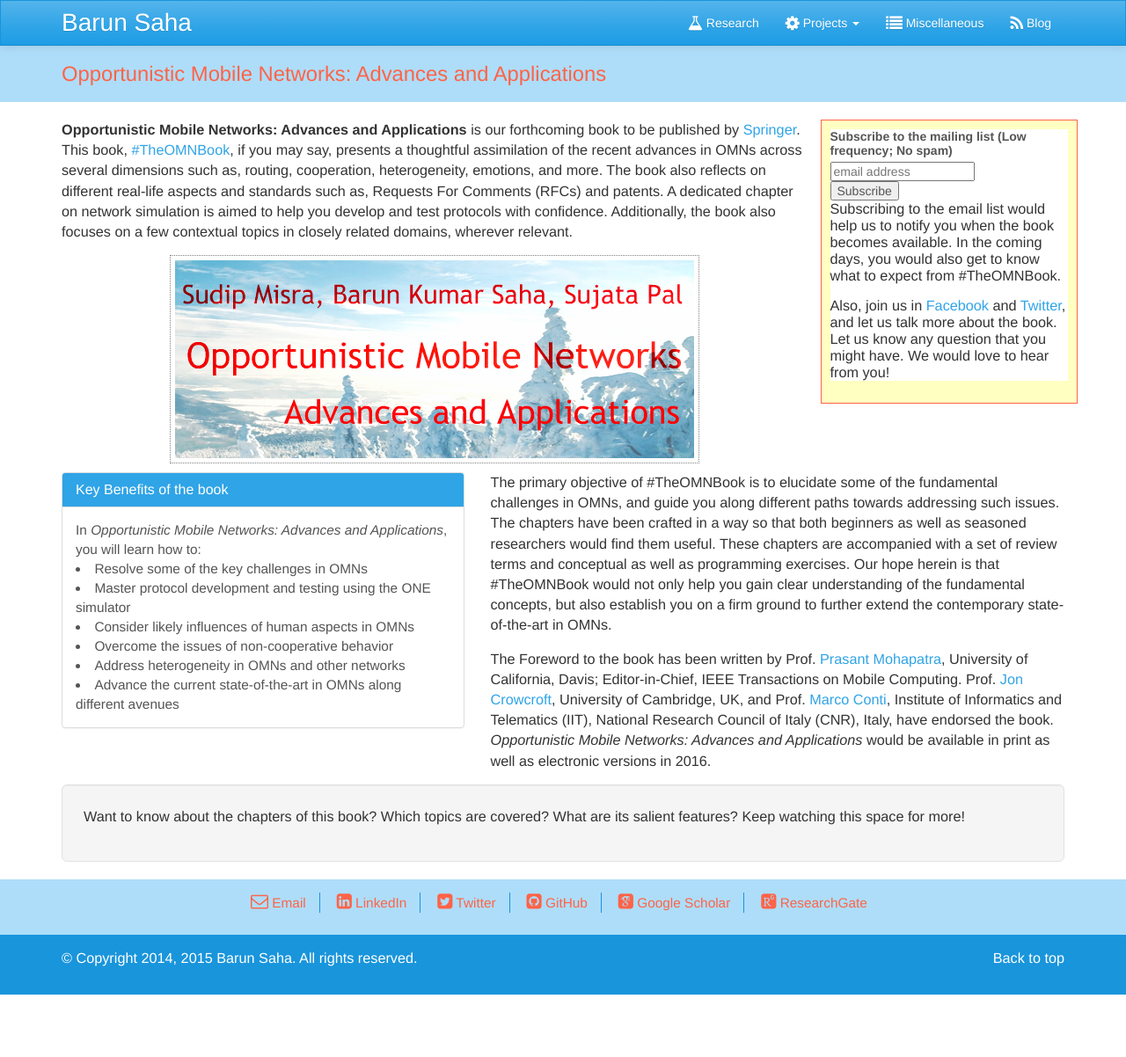
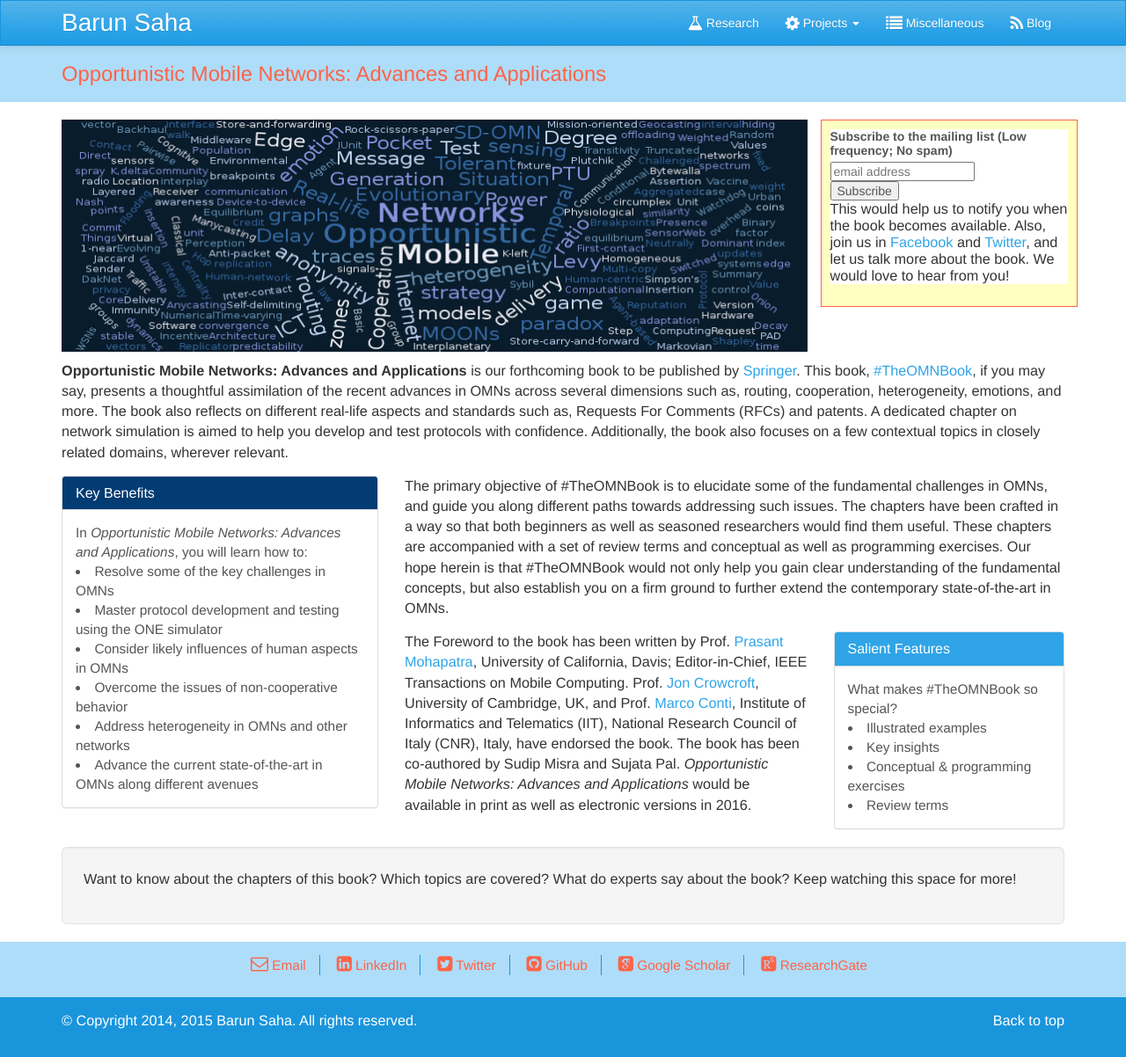
Before and after one commit to barun-saha/barun-saha.github.io, a Jekyll site: the page the_omn_book.html, which Jekyll copies as it is, in a window 1280 px wide. Shown: the whole page at 88% size. Built offline with Jekyll 4.4.1, drawn with Linux system fonts in a browser that asks for light colours; nearby versions of some CDN libraries; some web fonts are replaced; comment, search, counter and statistics services are not loaded; before the commit the page ends 1131 px from its top, so only the background shows below that.

Commit message:
Added salient features of #TheOMNBook

```diff
--- a/assets/css/custom.css
+++ b/assets/css/custom.css
@@ -491,9 +491,7 @@ p.h4.meta {
 }
 
 .book-image {
-    padding: 5px;
     margin-bottom: 10px;
-    border: 1px dotted gray;
 }
 .book-social {
     padding: 10px;
--- a/the_omn_book.html
+++ b/the_omn_book.html
@@ -67,6 +67,45 @@ Opportunistic Mobile Networks: Advances and Applications
 	<div class="container">
         <div class="row">
             <div class="col-md-9 col-sm-112">
+                <img class="img-responsive center-block book-image"
+                     src="assets/images/the_omn_book/keywords_cloud.png"
+                     alt="The OMN Book">
+            </div>
+
+            <div class="col-md-3 col-sm-12 book-social">
+                <link href="//cdn-images.mailchimp.com/embedcode/slim-081711.css"
+                      rel="stylesheet" type="text/css">
+                <style type="text/css">
+                    #mc_embed_signup{background:#fff; clear:left; font:14px Helvetica,Arial,sans-serif; }
+                </style>
+                <div id="mc_embed_signup">
+                    <form action="//barunsaha.us12.list-manage.com/subscribe/post?u=d07c2bbbcf2273011b8a93000&amp;id=c5e8adc27f" method="post" id="mc-embedded-subscribe-form" name="mc-embedded-subscribe-form" class="validate" target="_blank" novalidate>
+                        <div id="mc_embed_signup_scroll">
+                        <label for="mce-EMAIL" style="display: block;">Subscribe to the mailing list (Low frequency; No spam)</label>
+                        <input type="email" value="" name="EMAIL" class="email"
+                               id="mce-EMAIL" placeholder="email address" required>
+                        <!-- real people should not fill this in and expect good things - do not remove this or risk form bot signups-->
+                        <div style="position: absolute; left: -5000px;">
+                            <input type="text" name="b_d07c2bbbcf2273011b8a93000_c5e8adc27f" tabindex="-1" value=""></div>
+                        <div class="clear"><input type="submit" value="Subscribe"
+                                                  name="subscribe"
+                                                  id="mc-embedded-subscribe" class="button"></div>
+                        </div>
+                    </form>
+
+                    <p>
+                        This would help us to notify
+                        you when the book becomes available. Also, join us in
+                        <a href="https://www.facebook.com/TheOMNBook/">Facebook</a>
+                        and <a href="https://twitter.com/search?q=%23TheOMNBook&src=typd">
+                        Twitter</a>,
+                        and let us talk more about the book. We would love to
+                        hear from you!
+                    </p>
+                </div>
+            </div>
+
+            <div class="col-md-12">
                 <p>
                     <strong>Opportunistic Mobile Networks: Advances and Applications</strong>
                     is our forthcoming book to be published by
@@ -82,52 +121,12 @@ Opportunistic Mobile Networks: Advances and Applications
                     Additionally, the book also focuses on a few contextual topics in
                     closely related domains, wherever relevant.
                 </p>
-
-                <img class="img-responsive center-block book-image"
-                     src="assets/images/the_omn_book/cover2.jpg"
-                     alt="The OMN Book">
             </div>
 
-            <div class="col-md-3 col-sm-12 book-social">
-                <link href="//cdn-images.mailchimp.com/embedcode/slim-081711.css"
-                      rel="stylesheet" type="text/css">
-                <style type="text/css">
-                    #mc_embed_signup{background:#fff; clear:left; font:14px Helvetica,Arial,sans-serif; }
-                </style>
-                <div id="mc_embed_signup">
-                    <form action="//barunsaha.us12.list-manage.com/subscribe/post?u=d07c2bbbcf2273011b8a93000&amp;id=c5e8adc27f" method="post" id="mc-embedded-subscribe-form" name="mc-embedded-subscribe-form" class="validate" target="_blank" novalidate>
-                        <div id="mc_embed_signup_scroll">
-                        <label for="mce-EMAIL" style="display: block;">Subscribe to the mailing list (Low frequency; No spam)</label>
-                        <input type="email" value="" name="EMAIL" class="email" id="mce-EMAIL" placeholder="email address" required>
-                        <!-- real people should not fill this in and expect good things - do not remove this or risk form bot signups-->
-                        <div style="position: absolute; left: -5000px;"><input type="text" name="b_d07c2bbbcf2273011b8a93000_c5e8adc27f" tabindex="-1" value=""></div>
-                        <div class="clear"><input type="submit" value="Subscribe" name="subscribe" id="mc-embedded-subscribe" class="button"></div>
-                        </div>
-                    </form>
-
-                    <p>
-                        Subscribing to the email list would help us to notify
-                        you when the book becomes available. In the coming days,
-                        you would also get to know what to expect from
-                        #TheOMNBook.
-                    </p>
-
-                    <p>
-                        Also, join us in
-                        <a href="https://www.facebook.com/TheOMNBook/">Facebook</a>
-                        and <a href="https://twitter.com/search?q=%23TheOMNBook&src=typd">
-                        Twitter</a>,
-                        and let us talk more about the book. Let us know any
-                        question that you might have. We would love to hear from
-                        you!
-                    </p>
-                </div>
-            </div>
-
-            <div class="col-md-5">
-                <div class="panel panel-primary">
+            <div class="col-md-4">
+                <div class="panel panel-info">
                       <div class="panel-heading">
-                          <h3 class="panel-title">Key Benefits of the book</h3>
+                          <h3 class="panel-title">Key Benefits</h3>
                       </div>
                       <div class="panel-body" style="font-size: 1.1em;">
                           In <em>Opportunistic Mobile Networks: Advances and
@@ -144,7 +143,7 @@ Opportunistic Mobile Networks: Advances and Applications
                 </div>
             </div>
 
-            <div class="col-md-7">
+            <div class="col-md-8">
                 <p>
                     The primary objective of #TheOMNBook is to elucidate
                     some of the fundamental challenges in OMNs, and guide you along
@@ -157,6 +156,10 @@ Opportunistic Mobile Networks: Advances and Applications
                     concepts, but also establish you on a firm ground to further extend
                     the contemporary state-of-the-art in OMNs.
                 </p>
+            </div>
+
+
+            <div class="col-md-5">
                 <p>
                     The Foreword to the book has been written by Prof.
                     <a href="http://faculty.engineering.ucdavis.edu/mohapatra/">
@@ -167,18 +170,36 @@ Opportunistic Mobile Networks: Advances and Applications
                     <a href="http://www.iit.cnr.it/en/marco.conti">Marco Conti</a>,
                     Institute of Informatics and Telematics (IIT),
                     National Research Council of Italy (CNR), Italy, have
-                    endorsed the book. <em>Opportunistic Mobile
+                    endorsed the book. The book has been co-authored by
+                    Sudip Misra and Sujata Pal. <em>Opportunistic Mobile
                     Networks: Advances and Applications</em> would be available
                     in print as well as electronic versions in 2016.
                 </p>
+            </div>
+
+            <div class="col-md-3">
+                <div class="panel panel-primary">
+                      <div class="panel-heading">
+                          <h3 class="panel-title">Salient Features</h3>
+                      </div>
+                      <div class="panel-body" style="font-size: 1.1em;">
+                          What makes #TheOMNBook so special?
+                          <ul style="list-style: inside;">
+                              <li>Illustrated examples</li>
+                              <li>Key insights</li>
+                              <li>Conceptual &amp; programming exercises</li>
+                              <li>Review terms</li>
+                            </ul>
+                      </div>
+                </div>
             </div>
         </div>
 
         <div class="well well-lg">
             <p>
-                Want to know about the chapters of this book? Which topics are
-                covered? What are its
-                salient features? Keep watching this space for more!
+                Want to know about the chapters of this book?
+                Which topics are covered? What do experts say about the book?
+                Keep watching this space for more!
             </p>
         </div>
 	</div>
```
Also changed, not shown: templates/the_omn_book.html (+69 -48 lines), assets/images/the_omn_book/keywords_cloud.png (added).
